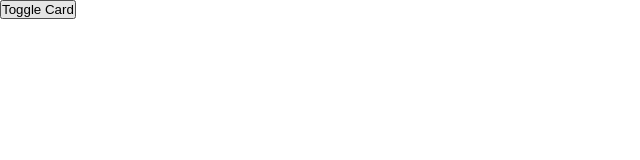
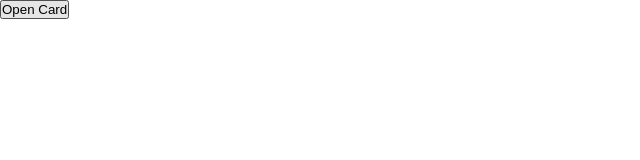
Before and after one commit to injoonH/framer-card, a React (Vite) app: page /home in a window 1280 px wide. Shown: the top 160 px of the page, without its empty margins (0-640 px from the left). Built offline with nearby package versions, Linux system fonts and the light colour scheme.

Commit message:
:recycle: (Card) rename toggleIsActive

```diff
--- a/src/components/Card/Card.tsx
+++ b/src/components/Card/Card.tsx
@@ -10,11 +10,11 @@ import styles from "@/components/Card/card.module.scss";
 
 interface CardProps {
   isActive: boolean;
-  toggleIsActive: () => void;
+  deactivate: () => void;
   children: React.ReactNode;
 }
 
-const Card: React.FC<CardProps> = ({ isActive, toggleIsActive, children }) => {
+const Card: React.FC<CardProps> = ({ isActive, deactivate, children }) => {
   const isMobile = useMediaQuery({ query: "(max-width: 600px)" });
 
   const cardMotion = isMobile
@@ -41,7 +41,7 @@ const Card: React.FC<CardProps> = ({ isActive, toggleIsActive, children }) => {
     >
       <header className={styles.cardHeader}>
         <IoArrowBack />
-        <IoClose onClick={toggleIsActive} />
+        <IoClose onClick={deactivate} />
       </header>
       <main>{children}</main>
     </motion.div>
--- a/src/pages/Home.tsx
+++ b/src/pages/Home.tsx
@@ -1,24 +1,22 @@
 import React from "react";
 
 import Card from "@/components/Card";
-
-import { useToggle } from "@/hooks";
 
 import { AnimatedChildren } from "@/layouts";
 
 import { v4 as uuidv4 } from "uuid";
 
 export const Home: React.FC = () => {
-  const [isCardActive, toggleIsCardActive] = useToggle(false);
+  const [isCardActive, setIsCardActive] = React.useState<boolean>(false);
 
   return (
     <>
-      <button onClick={toggleIsCardActive}>Toggle Card</button>
+      <button onClick={() => setIsCardActive(true)}>Open Card</button>
       <AnimatedChildren>
         <Card
           key={uuidv4()}
           isActive={isCardActive}
-          toggleIsActive={toggleIsCardActive}
+          deactivate={() => setIsCardActive(false)}
         >
           <span>
             Lorem ipsum dolor sit amet consectetur, adipisicing elit. Optio,
```
